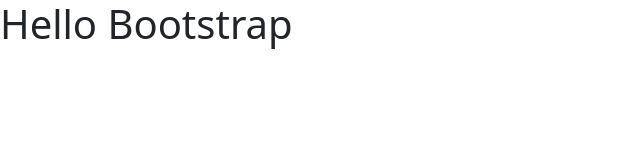
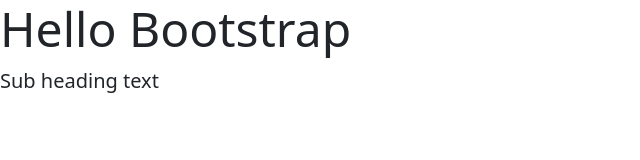
Before and after one commit to kulthoom12/bootstrap, a plain HTML site: page index.html in a window 1280 px wide. Shown: the whole page, without its empty margins (0-640 px from the left). Drawn offline with nearby package versions, Linux system fonts and the light colour scheme.

Commit message:
Added the sub-heading

```diff
--- a/index.html
+++ b/index.html
@@ -8,7 +8,9 @@
     <link href="https://cdn.jsdelivr.net/npm/bootstrap@5.3.3/dist/css/bootstrap.min.css" rel="stylesheet" integrity="sha384-QWTKZyjpPEjISv5WaRU9OFeRpok6YctnYmDr5pNlyT2bRjXh0JMhjY6hW+ALEwIH" crossorigin="anonymous">
 </head>
 <body>
-<h1>Hello Bootstrap</h1>
+<h1 class="display-5">Hello Bootstrap</h1>
+<!--This is The sub-Heading-->
+<p Sub class="lead"> Sub heading text</p>
 <!--Bootstrap JS link-->
 <script src="https://cdn.jsdelivr.net/npm/bootstrap@5.3.3/dist/js/bootstrap.bundle.min.js" integrity="sha384-YvpcrYf0tY3lHB60NNkmXc5s9fDVZLESaAA55NDzOxhy9GkcIdslK1eN7N6jIeHz" crossorigin="anonymous"></script>
 </body>
```
